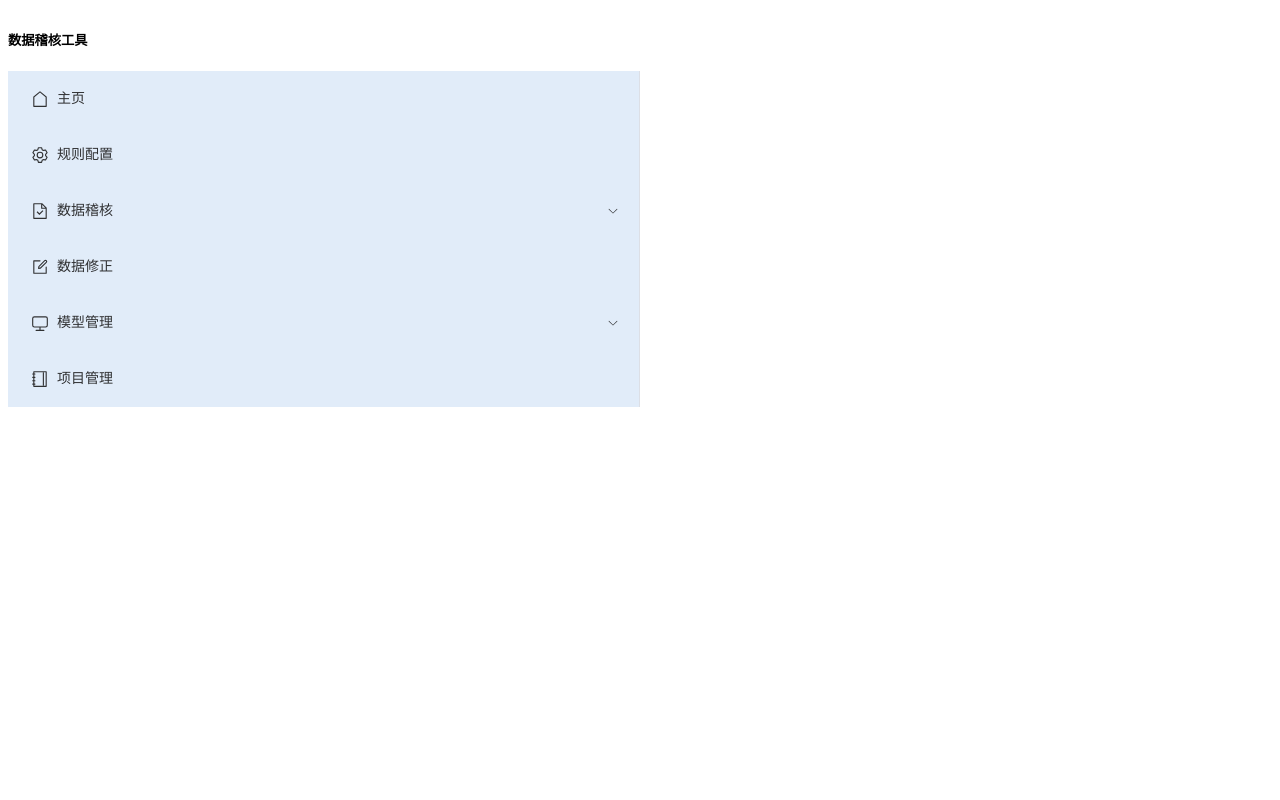
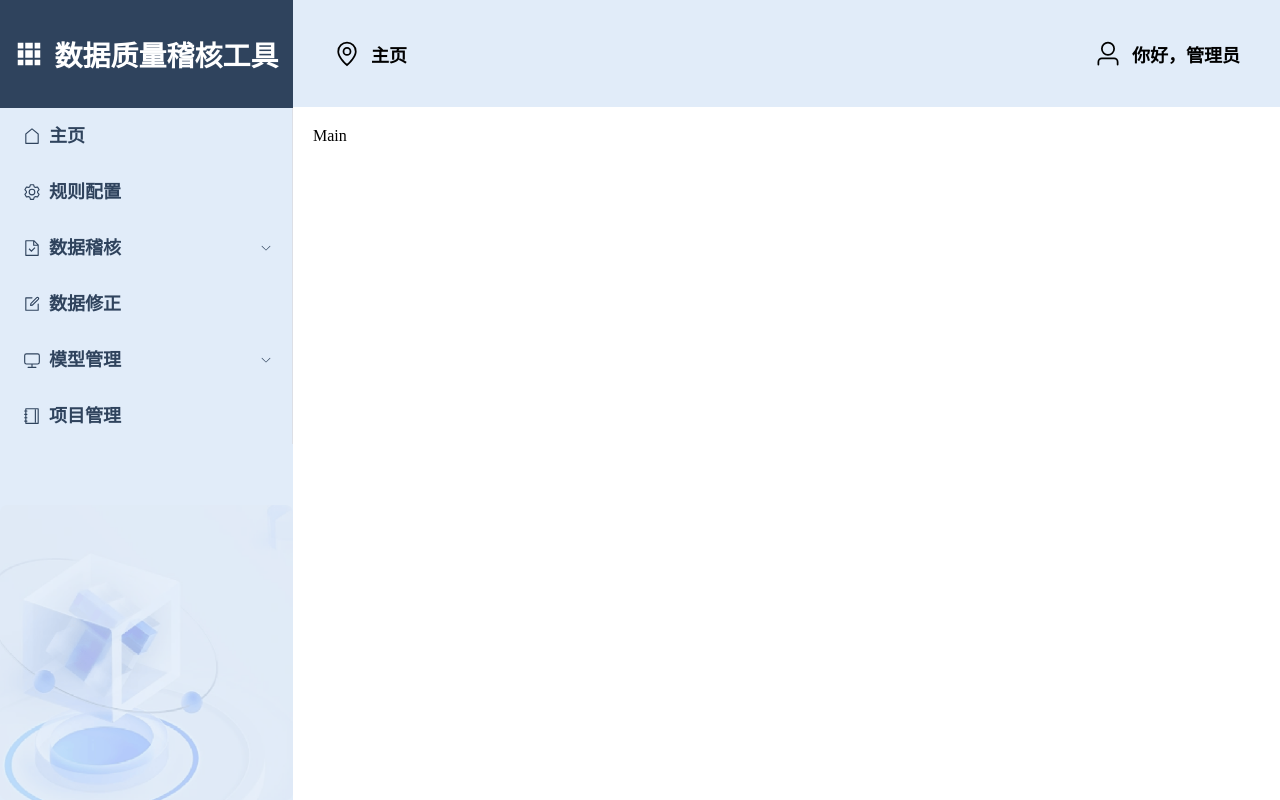
Before and after one commit to LandonZhang/Data-Guardian-Front, a Vue app in the folder Data Guardian/: page / in a window 1280 px wide. Built offline with nearby package versions, Linux system fonts and the light colour scheme.

Commit message:
完成了主要框架的布局

```diff
--- a/Data Guardian/index.html
+++ b/Data Guardian/index.html
@@ -3,6 +3,18 @@
   <head>
     <meta charset="UTF-8" />
     <title>Data Guardian</title>
+    <style>
+      body {
+        margin: 0;
+      }
+      html, body {
+        width: 100vw;
+        height: 100vh;
+        margin: 0;
+        padding: 0;
+        overflow: hidden;
+      }
+    </style>
   </head>
   <body>
     <div id="app"></div>
--- a/Data Guardian/src/views/test_view.vue
+++ b/Data Guardian/src/views/test_view.vue
@@ -1,13 +1,13 @@
 <template>
-    <el-row class="tac">
-    <el-col :span="12">
-      <h5 class="mb-2">数据稽核工具</h5>
-      <el-menu
-        background-color="#E1ECF9"
-        default-active="2"
-        class="el-menu-vertical-demo"
-      >
+    <el-container>
+      <el-aside width="293px" class="aside-container">
+        <div class="menu-container">
+          <div class="menu-header">
+            <el-icon class="menu-icon"><Grid /></el-icon>
+            <h5>数据质量稽核工具</h5>
+          </div>
 
+          <el-menu background-color="#E1ECF9" default-active="2" class="el-menu-vertical-demo">
             <el-menu-item index="0">
               <el-icon><House /></el-icon>
               <span>主页</span>
@@ -45,12 +45,144 @@
               <el-icon><Notebook /></el-icon>
               <span>项目管理</span>
             </el-menu-item>
+          </el-menu>
+        </div>
 
-      </el-menu>
-    </el-col>
-    </el-row>
+        <div class="menu-footer">
+          <img src="@/assets/images/menu-footer.png" alt="菜单底部图片" class="menu-image" />
+        </div>
+      </el-aside>
+
+    <el-container>
+        <el-header class="header-container">
+          <div class="header-left">
+            <el-icon class="header-icon"><Location /></el-icon>
+            <h5 class="header-text">主页</h5>
+          </div>
+          <div class="header-right">
+            <el-icon class="header-icon"><User /></el-icon>
+            <h5 class="header-text">你好，管理员</h5>
+          </div>
+        </el-header>
+
+        <el-main>Main</el-main>
+      </el-container>
+    </el-container>
 </template>
 
-<style>
+<style scoped>
+/* 整个菜单 */
+.menu-container {
+  width: 293px;
+  height: 100vh;
+  background-color: #E1ECF9;
+}
 
+/* 菜单标题 */
+.menu-header {
+  width: 293px;
+  height: 108px;
+  background-color: #2F435D;
+  display: flex;
+  align-items: center;
+  justify-content: center;
+  gap: 10px;
+}
+
+/* 标题图标 */
+.menu-icon {
+  color: white;
+  font-size: 30px;
+}
+
+/* 标题文本 */
+.menu-header h5 {
+  color: white;
+  font-size: 28px;
+  font-weight: bold;
+  margin: 0;
+}
+
+/* 所有菜单项文字 */
+:deep(.el-menu-item),
+:deep(.el-sub-menu__title) {
+  color: #2F435D !important;
+}
+
+/* 一级菜单默认 */
+:deep(.el-menu-item),
+:deep(.el-sub-menu__title) {
+  font-size: 18px !important;
+  font-weight: bold !important;
+}
+
+/* 二级菜单默认 */
+:deep(.el-sub-menu .el-menu-item) {
+  font-size: 16px !important;
+  font-weight: normal !important;
+  background-color: #F7F7F7 !important;
+}
+
+/* 选中一级菜单时 */
+:deep(.el-menu-item.is-active) {
+  font-size: 16px !important;
+  background-color: #E6F7FF !important;
+  color: #2F435D !important;
+  font-weight: normal !important;
+}
+
+/* 选中二级菜单时 */
+:deep(.el-sub-menu .el-menu-item.is-active) {
+  font-size: 14px !important;
+  background-color: #E6F7FF !important;
+  color: #2F435D !important;
+  font-weight: normal !important;
+}
+
+/* 菜单底部图片 */
+.aside-container {
+  position: relative;
+  overflow: hidden;
+}
+
+.menu-footer {
+  position: absolute;
+  left: 0px;
+  bottom: 0px;
+  width: 293px;
+  height: 295px;
+}
+
+.menu-image {
+  width: 100%;
+  height: 100%;
+  object-fit: cover;
+  border-radius: 8px;
+}
+
+/* 顶部样式 */
+.header-container {
+  background-color: #E1ECF9;
+  display: flex;
+  justify-content: space-between;
+  align-items: center;
+  padding: 0 40px;
+  height: 107px;
+}
+
+/* 顶部左右两个组件 */
+.header-left,
+.header-right {
+  display: flex;
+  align-items: center;
+  gap: 10px;
+}
+
+.header-text {
+  font-size: 18px;
+}
+
+.header-icon {
+  font-size: 28px;
+}
 </style>
```
Also changed, not shown: Data Guardian/src/assets/images/menu-footer.png (added). Lines whose indentation alone changed are shown as unchanged.
